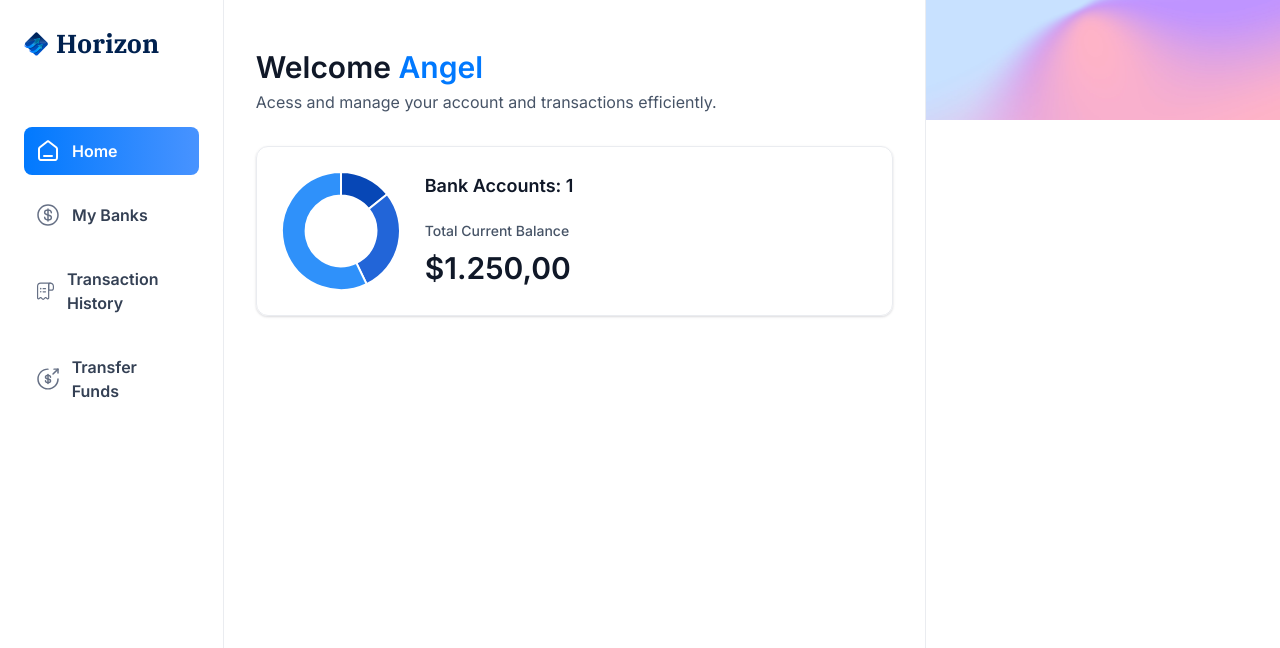
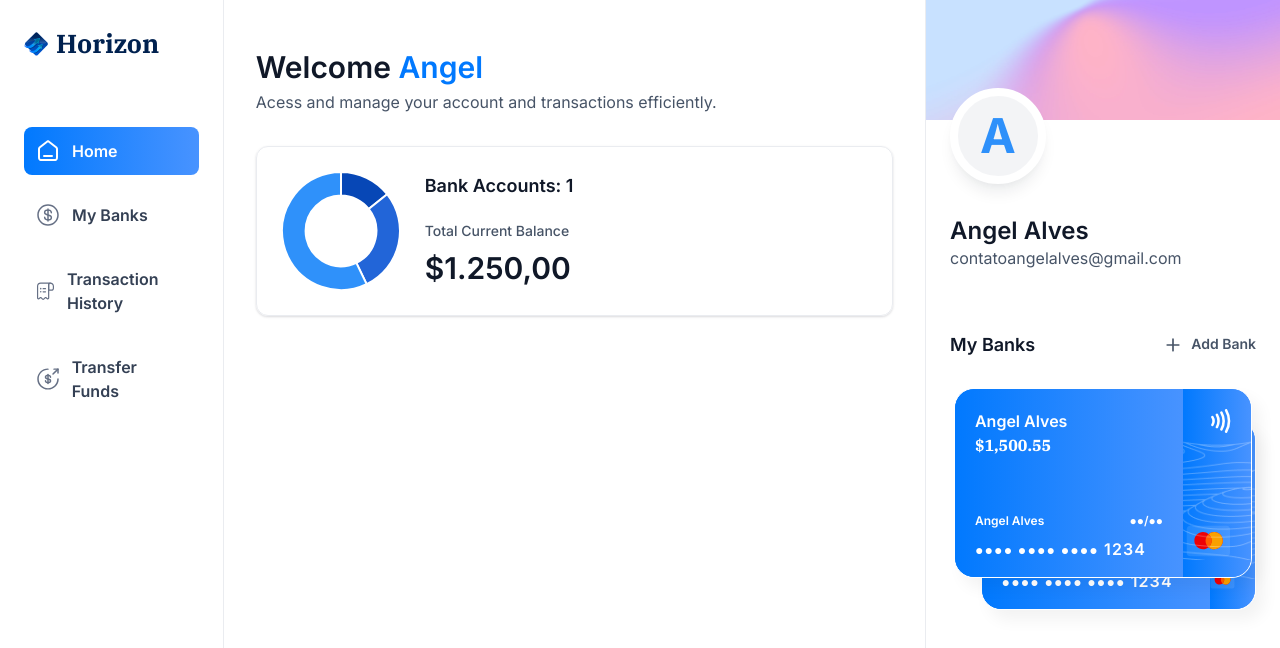
Before and after one commit to angelalvess/banking-app, a Next.js app: page / in a window 1280 px wide. Shown: the top 648 px of the page. Built offline with nearby package versions, Linux system fonts and the light colour scheme.

Commit message:
feat: add bankCard component

```diff
--- a/app/(root)/page.tsx
+++ b/app/(root)/page.tsx
@@ -4,7 +4,11 @@
 import React from 'react'
 
 const Home = () => {
-  const loggedIn = { firstName: 'Angel' }
+  const loggedIn = {
+    firstName: 'Angel',
+    lastName: 'Alves',
+    email: 'contatoangelalves@gmail.com',
+  }
 
   return (
     <section className="home">
@@ -24,7 +28,11 @@
         </header>
       </div>
 
-      <RightSidebar user={loggedIn} transactions={[]} banks={[]} />
+      <RightSidebar
+        user={loggedIn}
+        transactions={[]}
+        banks={[{ currentBalance: 1500.55 }, { currentBalance: 500.99 }]}
+      />
     </section>
   )
 }
--- /dev/null
+++ b/components/BankCard.tsx
@@ -0,0 +1,63 @@
+import { formatAmount } from '@/lib/utils'
+import Image from 'next/image'
+import Link from 'next/link'
+import React from 'react'
+
+const BankCard = ({
+  account,
+  userName,
+  // eslint-disable-next-line @typescript-eslint/no-unused-vars
+  showBalance = true,
+}: CreditCardProps) => {
+  return (
+    <div className="flex flex-col">
+      <Link href="/" className="bank-card">
+        <div className="bank-card_content">
+          <div>
+            <h1 className="text-16 font-semibold text-white">
+              {account.name || userName}
+            </h1>
+            <p className="font-ibm-plex-serif font-black text-white">
+              {formatAmount(account.currentBalance || 0)}
+            </p>
+          </div>
+          <article className="flex flex-col gap-2">
+            <div className="flex justify-between">
+              <h1 className="text-12 font-semibold text-white">{userName}</h1>
+              <h2 className="text-12 font-semibold text-white">●●/●●</h2>
+            </div>
+            <p className="text-14 font-semibold tracking-[1.1px] text-white">
+              ●●●● ●●●● ●●●●
+              <span className="text-16"> 1234</span>
+            </p>
+          </article>
+        </div>
+
+        <div className="bank-card_icon">
+          <Image
+            src="/icons/Paypass.svg"
+            width={20}
+            height={24}
+            alt="paypass"
+          />
+          <Image
+            src="/icons/mastercard.svg"
+            width={45}
+            height={32}
+            alt="mastecard"
+            className="ml-5"
+          />
+        </div>
+        <Image
+          src="/icons/lines.png"
+          width={316}
+          height={190}
+          alt="lines"
+          className="absolute left-0 top-0"
+        />
+      </Link>
+    </div>
+  )
+}
+
+export default BankCard
--- a/components/RightSidebar.tsx
+++ b/components/RightSidebar.tsx
@@ -1,12 +1,59 @@
 /* eslint-disable @typescript-eslint/no-unused-vars */
+import Image from 'next/image'
+import Link from 'next/link'
 import React from 'react'
+import BankCard from './BankCard'
 
 const RightSidebar = ({ user, transactions, banks }: RightSidebarProps) => {
   return (
     <aside className="right-sidebar">
       <section className="flex flex-col pb-8">
         <div className="profile-banner" />
-        <div className="profile"></div>
+        <div className="profile">
+          <div className="profile-img">
+            <span className="text-5xl font-bold text-blue-500">
+              {user.firstName[0]}
+            </span>
+          </div>
+          <div className="profile-details">
+            <h1 className="profile-name">
+              {user.firstName} {user.lastName}
+            </h1>
+            <p className="profile-email">{user.email}</p>
+          </div>
+        </div>
+      </section>
+
+      <section className="banks">
+        <div className="flex w-full justify-between">
+          <h2 className="header-2">My Banks</h2>
+          <Link href="/" className="flex gap-2">
+            <Image src="/icons/plus.svg" width={20} height={20} alt="Plus" />
+            <h2 className="text-14 font-semibold text-gray-600">Add Bank</h2>
+          </Link>
+        </div>
+        {banks.length > 0 && (
+          <div className="relative flex flex-1 flex-col items-center justify-center gap-5 ">
+            <div className="relative z-10">
+              <BankCard
+                key={banks[0].$id}
+                account={banks[0]}
+                userName={`${user.firstName} ${user.lastName}`}
+                showBalance={false}
+              />
+            </div>
+            {banks[1] && (
+              <div className="absolute right-0 top-8 z-0 w-[90%]">
+                <BankCard
+                  key={banks[1].$id}
+                  account={banks[1]}
+                  userName={`${user.firstName} ${user.lastName}`}
+                  showBalance={false}
+                />
+              </div>
+            )}
+          </div>
+        )}
       </section>
     </aside>
   )
```
